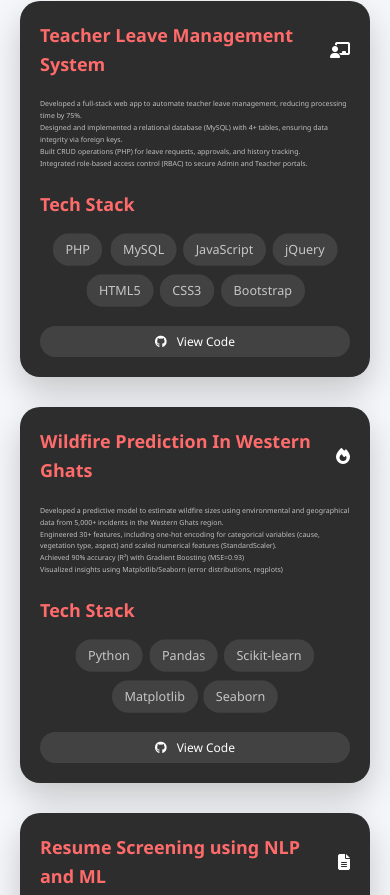
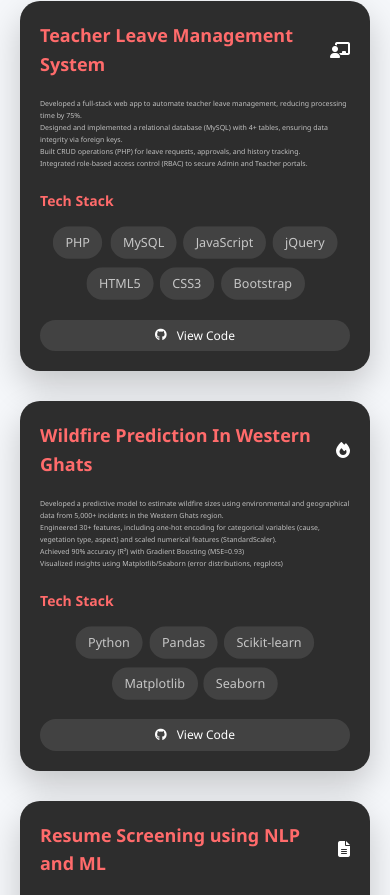
Before and after one commit to priya-darshini8603/My_Portfolio, a plain HTML site: page portfolio.html in a window 390 px wide. Shown: the part 5888-6783 px from the top of the page. Drawn offline with Linux system fonts and the light colour scheme.

Commit message:
Update style.css

```diff
--- a/style.css
+++ b/style.css
@@ -924,6 +924,10 @@ footer {
         gap: 15px;
     }
 
+    .tech-stack h4{
+        font-size: 14px;
+    }
+
     .nav-links a {
         font-size: 14px;
     }
@@ -970,6 +974,9 @@ footer {
         grid-template-columns: 1fr;
     }
 
+    .tech-stack h4{
+        font-size: 14px;
+    }
     .contact-container {
         flex-direction: column;
     }
```
